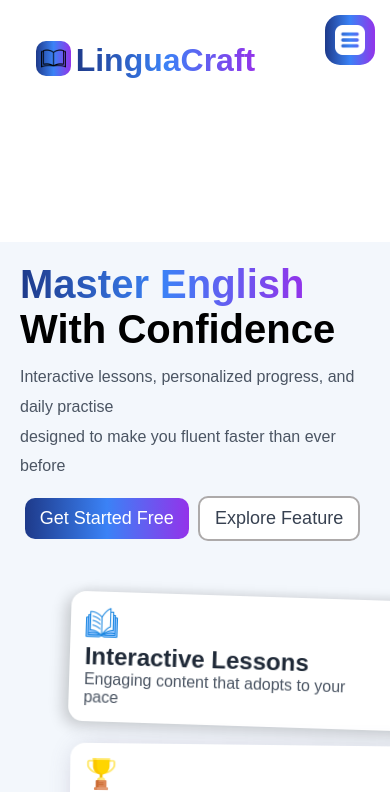
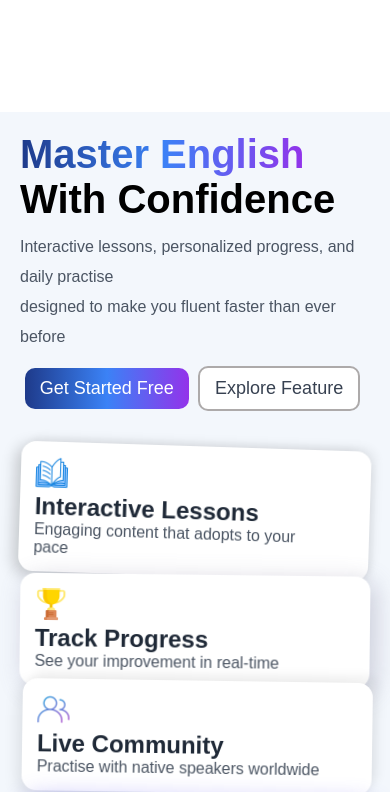
Before and after one commit to Muzaffarfullstack/linguacraft, a React (Vite) app: page / in a window 390 px wide. Shown: the top 792 px of the page. Built offline with nearby package versions, Linux system fonts and the light colour scheme.

Commit message:
did cnahges

```diff
--- a/src/components/MasterEnglish.css
+++ b/src/components/MasterEnglish.css
@@ -140,7 +140,7 @@ figure img {
   }
 }
 
-@media only screen and (max-width: 480px) {
+@media only screen and (max-width: 576px) {
   .master-english {
     flex-direction: column;
     gap: 20px;
@@ -157,6 +157,6 @@ figure img {
   }
   .card {
     width: 350px;
-    margin: 20px 10px 10px 50px;
+    /* margin: 20px 10px 10px 50px; */
   }
 }
--- a/src/components/Navbar.css
+++ b/src/components/Navbar.css
@@ -104,135 +104,35 @@ li {
   border-radius: 15px;
   opacity: 0;
 }
-/* @media (min-width: 320px) and (max-width: 576px) {
+
+@media screen and (max-width: 576px) {
   .header-wrapper {
     position: relative;
-    text-align: left;
-    right: 85%;
-    height: 0px;
-  }
-  .header-container {
-    max-width: 480px;
-  }
-  .logo {
-    position: relative;
-    left: -300px;
-  }
-  nav,
-  ul {
-    flex-direction: column;
-    text-align: center;
-    transition: all 0.3s ease;
-    max-width: 480px;
+    width: 100%;
+    height: 0;
+    left: 0;
+    right: 0;
   }
   ul,
   .register {
-    margin-left: -420px;
+    width: 100%;
+    flex-direction: column;
+    text-align: center;
+    background: #fff;
+    display: none;
   }
   li {
-    margin: 10px 0;
+    margin: 10px;
   }
-  .close-btn {
-    opacity: 1;
+  .logo span {
+    /* position: relative; */
+    bottom: 120px;
+    z-index: 10000;
   }
-  .closeNav {
-    opacity: 1;
-    background: #fff;
-    z-index: 100;
-    width: 100vw;
-    height: 100%;
+  .logo img {
+    opacity: 0;
   }
-  .openNav {
-    opacity: 0;
-    overflow: hidden;
-  }
-  .menu-bar {
-    opacity: 1;
-    position: absolute;
-    right: -75%;
-  }
-} */
-/* === 📱 Mobile (320px – 576px) === */
-@media (max-width: 576px) {
-  .header-wrapper {
-    position: relative;
-    width: 100%;
-    height: auto;
-  }
-
   nav {
     flex-direction: column;
-    align-items: flex-start;
-    width: 100%;
-    padding: 1rem;
-  }
-
-  .logo {
-    position: relative;
-    left: 0;
-    margin-bottom: 10px;
-  }
-
-  /* Menu yashirish */
-  ul,
-  .register {
-    flex-direction: column;
-    width: 100%;
-    background: #fff;
-    position: absolute;
-    top: 60px;
-    left: 0;
-    transition: all 0.3s ease;
-  }
-
-  ul.openNav,
-  .register.openNav {
-    opacity: 0;
-    pointer-events: none;
-    transform: translateY(-100%);
-  }
-
-  ul.closeNav,
-  .register.closeNav {
-    opacity: 1;
-    pointer-events: auto;
-    transform: translateY(0);
-  }
-
-  li {
-    margin: 15px 0;
-    text-align: center;
-  }
-
-  .menu-bar {
-    opacity: 1;
-    position: absolute;
-    right: 15px;
-    top: 15px;
-    cursor: pointer;
-  }
-
-  .close-btn {
-    opacity: 1;
-    position: absolute;
-    right: 15px;
-    top: 15px;
-    z-index: 1001;
-    cursor: pointer;
   }
 }
-
-/* === 💻 Tablet (576px – 992px) === */
-@media (min-width: 577px) and (max-width: 992px) {
-  nav {
-    width: 100%;
-    padding: 0 1rem;
-  }
-}
-
-/* === 🖥️ Desktop (992px va undan katta) === */
-@media (min-width: 993px) {
-  nav {
-    width: 78.125rem;
-  }
-}
```
